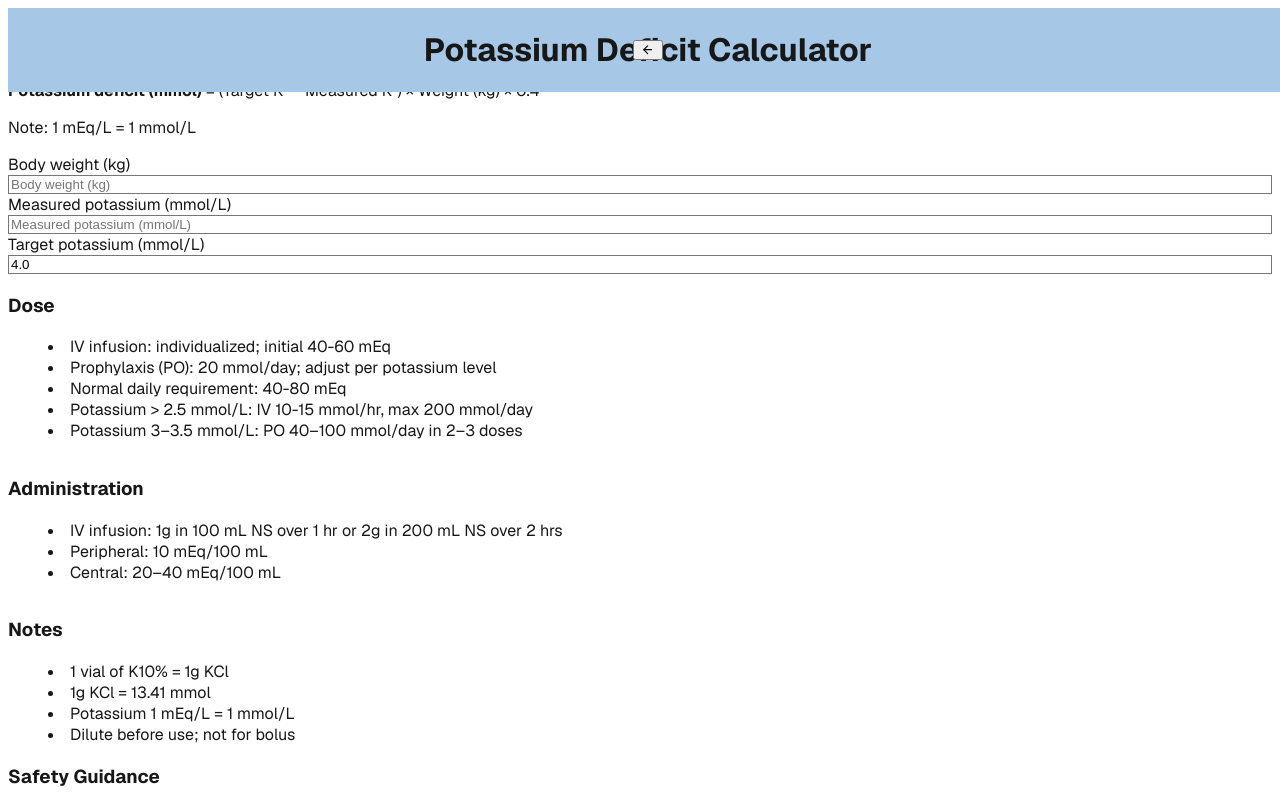
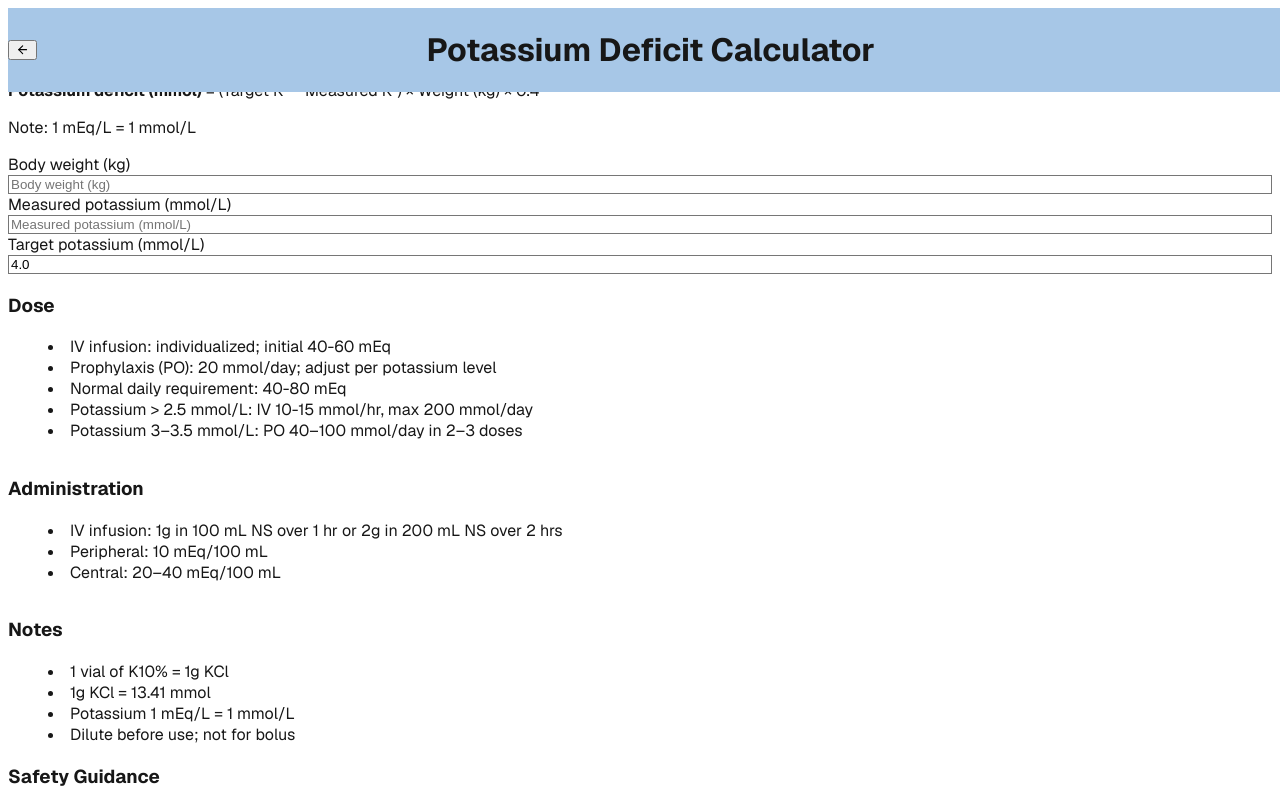
Before and after one commit to Jiahui-hub/HCTM-calculators, a Next.js app: page /calculators/potassium in a window 1280 px wide. Shown: the top 800 px of the page. Built offline with nearby package versions, Linux system fonts and the light colour scheme.

Commit message:
update app/calculators/potassium/page.tsx

```diff
--- a/app/calculators/potassium/page.tsx
+++ b/app/calculators/potassium/page.tsx
@@ -56,22 +56,24 @@ export default function PotassiumCalculator() {
   return (
     <div className="min-h-screen bg-white font-sans flex flex-col relative overflow-hidden">
 
-      {/* Top bar with solid color, larger height, centered title */}
-      <div className="w-full fixed top-0 z-50 bg-[#A7C7E7] h-24 flex items-center px-6 justify-center shadow-md">
-        {/* Back Button */}
+      {/* Top bar: solid color, left back button, centered title */}
+      <div className="w-full fixed top-0 z-50 bg-[#A7C7E7] h-24 flex items-center px-4 md:px-8 shadow-md">
+        {/* Back Button - icon only, left side */}
         <button
           onClick={() => router.back()}
-          className="absolute left-4 flex items-center text-gray-700 hover:text-gray-900 transition"
+          className="flex items-center focus:outline-none"
         >
-          <FiArrowLeft className="w-6 h-6" />
+          <FiArrowLeft className="w-6 h-6 text-gray-700" />
         </button>
-        {/* Centered Title */}
-        <h1 className="text-3xl font-bold text-gray-900 text-center">
+        {/* Title centered */}
+        <h1 className="flex-1 text-3xl font-bold text-gray-900 text-center">
           Potassium Deficit Calculator
         </h1>
+        {/* Empty div for right side spacing */}
+        <div style={{ width: "24px" }} />
       </div>
 
-      {/* Spacer */}
+      {/* Spacer to account for fixed header */}
       <div className="pt-24" />
 
       {/* Main Content */}
```
